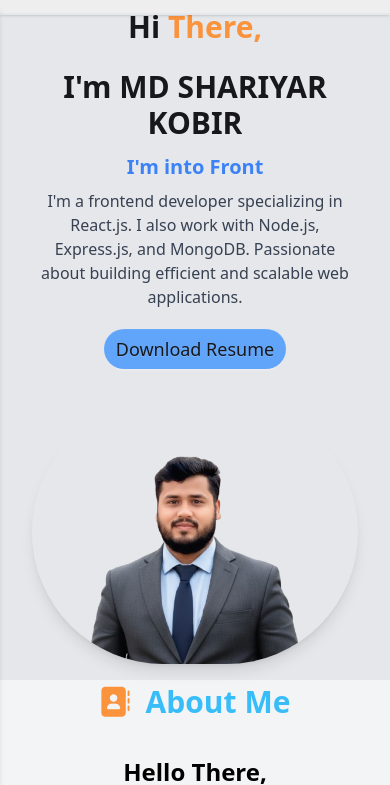
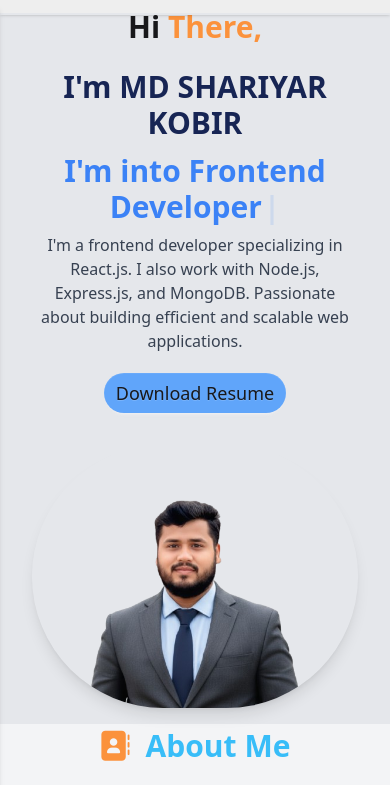
Before and after one commit to MdShariyar56/Dev_Shariyar, a plain HTML site: page index.html in a window 390 px wide. Shown: the part 59-844 px from the top of the page. Drawn offline with nearby package versions, Linux system fonts and the light colour scheme.

Commit message:
update context

```diff
--- a/index.html
+++ b/index.html
@@ -16,7 +16,7 @@
             <div class="flex items-center gap-2">
 
                 <div class="flex flex-row gap-2 items-center">
-                    <img src="/assets/Gemini_Generated_Image_5i6z1t5i6z1t5i6z(1).png" class="w-30 h-10 bg-orange-600 rounded-full p-1 " alt="">
+                    <img src="./assets/Gemini_Generated_Image_5i6z1t5i6z1t5i6z(1).png" class="w-30 h-10 bg-orange-600 rounded-full p-1 " alt="">
                 <a class="btn btn-ghost text-2xl font-bold m-0 p-0">SHARIYAR KOBIR</a>
                 </div>
                  <div class="lg:hidden">
@@ -64,12 +64,18 @@
                  <h2 class="text-3xl md:text-4xl font-bold py-3">
                     Hi <span class="text-orange-400 ">There,</span>
                 </h2>
-                <h2 class="text-3xl md:text-4xl font-bold py-3 ">
+                <h2 class="text-3xl md:text-4xl font-bold py-3 text-blue-950">
                      I'm MD SHARIYAR KOBIR
                 </h2>
-                <div class="text-xl md:text-3xl font-bold text-blue-500">
+                <!-- <div class="text-xl md:text-3xl font-bold text-blue-500">
                     I'm into <span id="dynamic-text" class=""></span>
-                </div>
+                </div> -->
+                <div class="text-3xl font-bold text-blue-500">
+  I'm into <span id="dynamic-text" class="text-blue-500"></span>
+</div>
+
+
+
                   <p class="mt-2 text-gray-700 font-medium">
                     I'm a frontend developer specializing in React.js. I also work with Node.js, Express.js, and MongoDB.
                     Passionate about building efficient and scalable web applications.
--- a/script.js
+++ b/script.js
@@ -39,44 +39,46 @@ menuItems.forEach(item => {
   });
 });
 
-
-
-
-        const words = ["Web Developer..!", "Frontend Developer..!", ]; // dynamic words
-                let i = 0;      // current word index
-                let j = 0;      // current character index
-                let deleting = false; // typing or deleting
-                const speed = 100;    // typing speed in ms
-                const pause = 1500;   // pause at end of word in ms
+const words = ["Web Developer", "Frontend Developer", "React Developer"];
+let i = 0;
+let j = 0;
+let deleting = false;
 
 const dynamicText = document.getElementById("dynamic-text");
 
 function type() {
   const currentWord = words[i];
+  let speed = 100; // typing speed (fast)
 
   if (!deleting) {
-                    // লিখে যাওয়া
     dynamicText.textContent = currentWord.slice(0, j + 1);
     j++;
     if (j === currentWord.length) {
-                    // word শেষ হলে delete শুরু হবে pause পরে
       deleting = true;
-                    setTimeout(type, pause);
+      speed = 1000; // pause at end
+      setTimeout(type, speed);
       return;
     }
   } else {
-                    // মুছে ফেলা
     dynamicText.textContent = currentWord.slice(0, j - 1);
     j--;
-                    if (j === 0) {
+  }
+
+  if (deleting && j === 0) {
     deleting = false;
-                    i = (i + 1) % words.length; // পরবর্তী word
+    i = (i + 1) % words.length;
   }
-                }
+
+  // Delete faster
+  if (deleting && j > 0) speed = 50;
+
   setTimeout(type, speed);
 }
 
-            type(); // শুরু হচ্ছে টাইপিং
+type();
+
+
+
 
 
         // Skills section logic (unchanged from last time)
--- a/styles.css
+++ b/styles.css
@@ -6,6 +6,17 @@ body{
     overflow-x: hidden;
 }
 
+/* text utha nama*/
+#dynamic-text::after {
+  content: '|';
+  animation: blink 0.7s infinite;
+  margin-left: 2px;
+}
+
+@keyframes blink {
+  0%, 50%, 100% { opacity: 1; }
+  25%, 75% { opacity: 0; }
+}
 
 
 
```
Lines whose indentation alone changed are shown as unchanged.
